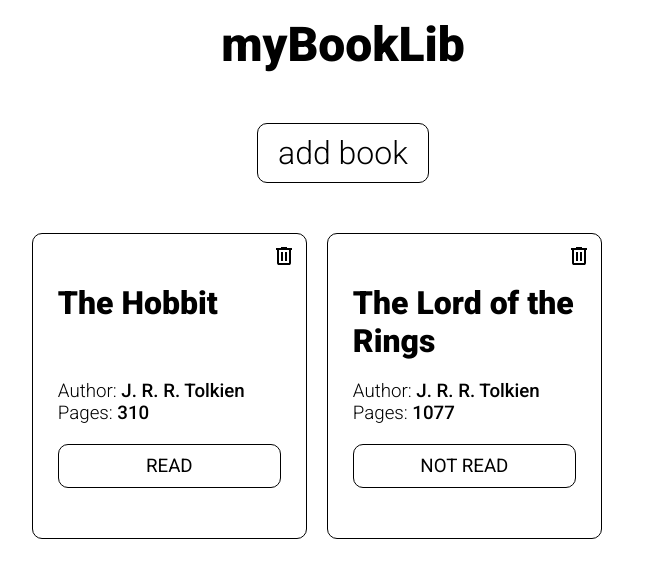
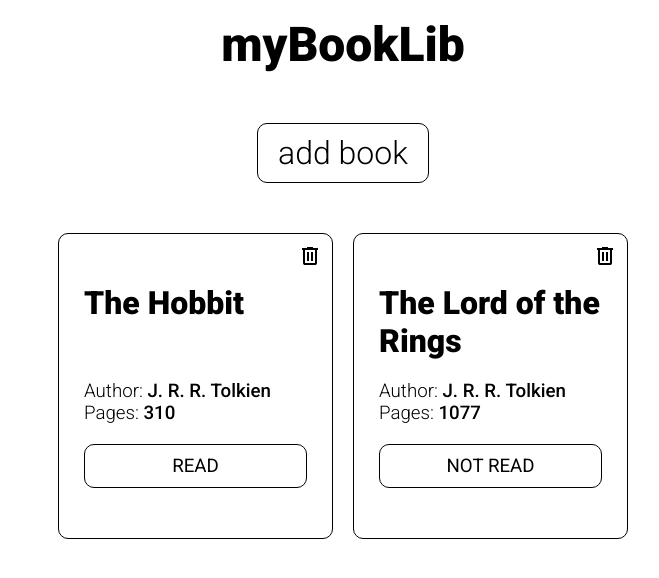
Before and after one commit to lcarlo23/top-library, a plain HTML site: page index.html in a window 1280 px wide. Shown: the whole page, without its empty margins (297-956 px from the left). Drawn offline with Linux system fonts and the light colour scheme.

Commit message:
style: set minimum card width and height, center cards in the page

```diff
--- a/style.css
+++ b/style.css
@@ -127,9 +127,14 @@ input:focus {
 #cards {
     display: flex;
     gap: 20px;
+    justify-content: center;
+    max-width: 80vw;
+    flex-wrap: wrap;
 }
 
 .card {
+    min-width: 250px;
+    min-height: 300px;
     flex-basis: 275px;
     background-color: white;
     padding: 50px 25px;
```
